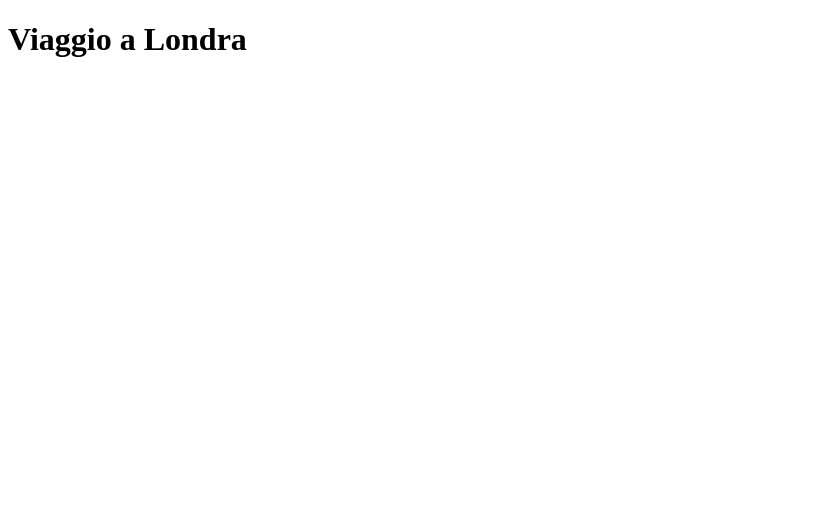
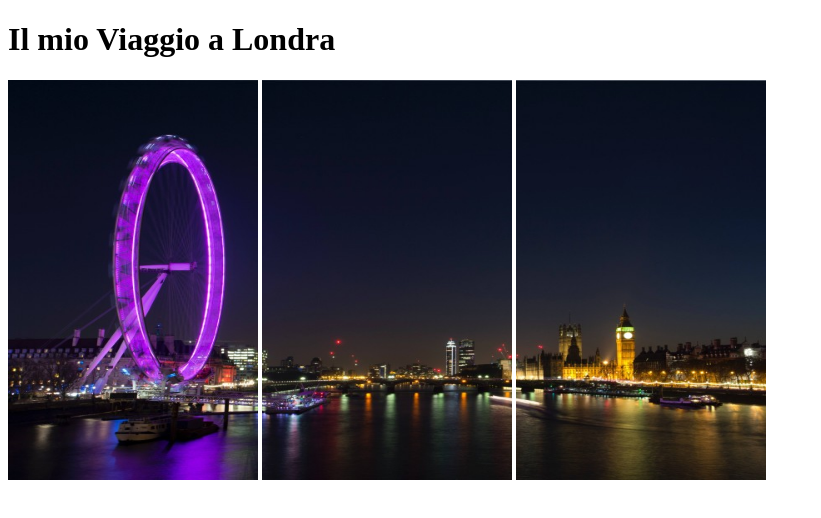
Before and after one commit to EmanuelaCocuzza94/html-london-trip, a plain HTML site: page index.html in a window 1280 px wide. Shown: the whole page, without its empty margins (0-821 px from the left). Drawn offline with Linux system fonts and the light colour scheme.

Commit message:
ADD:index.html

```diff
--- a/index.html
+++ b/index.html
@@ -6,6 +6,18 @@
     <title>Viaggio a Londra</title>
 </head>
 <body>
-    <h1>Viaggio a Londra</h1>
+    <header>
+        <h1>Il mio Viaggio a Londra</h1>
+        <div>
+            <img src="img/img/pexels-bill-emrich-230794-0.jpg" style="width:250px;height:400px">
+            <img src="img/img/pexels-bill-emrich-230794-1.jpg" style="width:250px;height:400px">
+            <img src="img/img/pexels-bill-emrich-230794-2.jpg" style="width:250px;height:400px">
+        </div>
+    </header>
+    <main>
+
+    </main>
+
+
 </body>
 </html>
```
